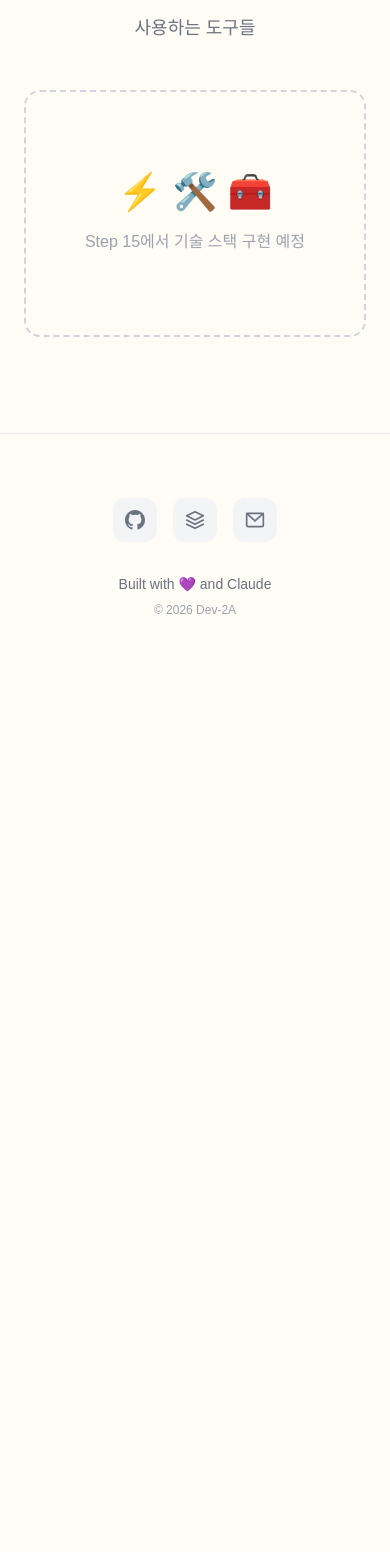
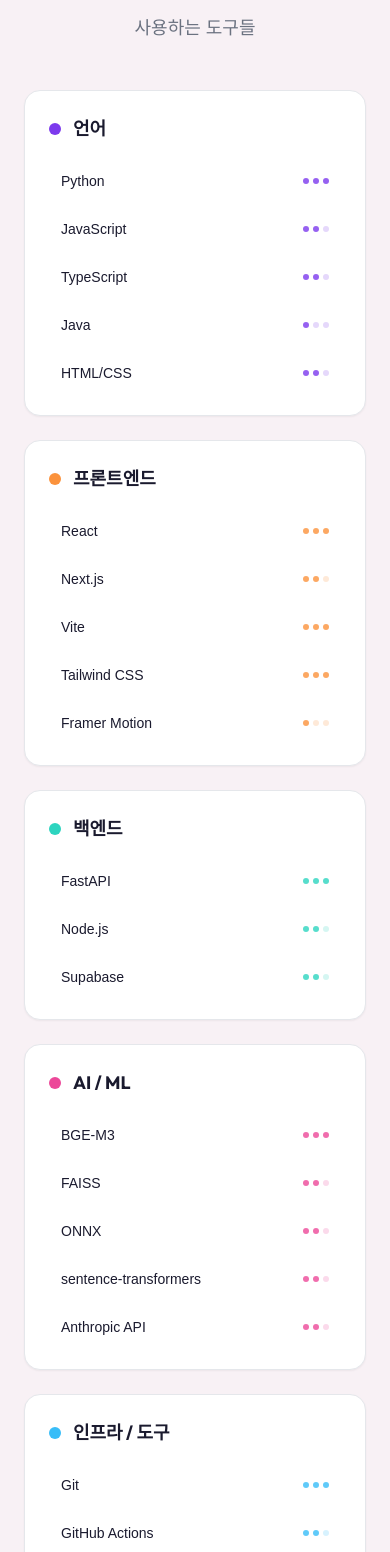
Before and after one commit to Dev-2A/dev-2a-portfolio, a React (Vite) app: page / in a window 390 px wide. Shown: the part 10056-11608 px from the top of the page. Before the commit the page ends 10738 px from the top, so only its background shows below. Built offline with nearby package versions, Linux system fonts and the light colour scheme; a web font is replaced by a local one.

Commit message:
⚡ 기술 스택 섹션 구현 (카테고리별 카드, 숙련도 도트)

```diff
--- a/src/components/sections/TechStack.jsx
+++ b/src/components/sections/TechStack.jsx
@@ -1,31 +1,131 @@
+import { motion } from "framer-motion";
 import { useI18n } from "../../contexts/I18nContext";
 import { useTheme } from "../../contexts/ThemeContext";
 import SectionHeading from "../ui/SectionHeading";
 import ScrollReveal from "../ui/ScrollReveal";
+import techStackData from "../../data/techStack.json";
+
+const categoryColors = [
+  { bg: "#7C3AED", light: "#7C3AED20" },
+  { bg: "#FB923C", light: "#FB923C20" },
+  { bg: "#2DD4BF", light: "#2DD4BF20" },
+  { bg: "#EC4899", light: "#EC489920" },
+  { bg: "#38BDF8", light: "#38BDF820" },
+];
+
+const levelDots = (level) => {
+  return Array.from({ length: 3 }, (_, i) => (
+    <span
+      key={i}
+      className={`inline-block w-1.5 h-1.5 rounded-full ${
+        i < level ? "bg-current opacity-80" : "bg-current opacity-20"
+      }`}
+    />
+  ));
+};
 
 export default function TechStack() {
-  const { t } = useI18n();
+  const { t, locale } = useI18n();
   const { isDark } = useTheme();
+  const categories = techStackData[locale];
 
   return (
-    <section id="tech-stack" className="py-24">
+    <section
+      id="tech-stack"
+      className={`py-24 ${isDark ? "bg-navy-light/50" : "bg-violet/5"}`}
+    >
       <div className="section-container">
         <SectionHeading
           title={t("techStack.sectionTitle")}
           subtitle={t("techStack.sectionSubtitle")}
         />
-        <ScrollReveal>
+
+        <div className="grid grid-cols-1 md:grid-cols-2 lg:grid-cols-3 gap-6">
+          {categories.map((category, catIdx) => (
+            <ScrollReveal key={category.category} delay={catIdx * 0.1}>
               <div
-            className={`text-center py-20 rounded-2xl border-2 border-dashed ${
+                className={`p-6 rounded-2xl border h-full ${
                   isDark
-                ? "border-gray-700 text-gray-500"
-                : "border-gray-300 text-gray-400"
+                    ? "bg-navy border-gray-700"
+                    : "bg-white border-gray-200 shadow-sm"
                 }`}
               >
-            <p className="text-4xl mb-4">⚡ 🛠️ 🧰</p>
-            <p className="font-medium">Step 15에서 기술 스택 구현 예정</p>
+                {/* Category header */}
+                <div className="flex items-center gap-3 mb-5">
+                  <div
+                    className="w-3 h-3 rounded-full"
+                    style={{ backgroundColor: categoryColors[catIdx]?.bg }}
+                  />
+                  <h3 className="font-display font-bold text-lg">
+                    {category.category}
+                  </h3>
+                </div>
+
+                {/* Items */}
+                <div className="space-y-3">
+                  {category.items.map((item, itemIdx) => (
+                    <motion.div
+                      key={item.name}
+                      className={`flex items-center justify-between px-3 py-2 rounded-lg ${
+                        isDark ? "hover:bg-navy-lighter" : "hover:bg-gray-50"
+                      } transition-colors`}
+                      initial={{ opacity: 0, x: -10 }}
+                      whileInView={{ opacity: 1, x: 0 }}
+                      viewport={{ once: true }}
+                      transition={{ delay: catIdx * 0.1 + itemIdx * 0.05 }}
+                    >
+                      <span
+                        className={`font-medium text-sm ${
+                          isDark ? "text-gray-300" : "text-ink"
+                        }`}
+                      >
+                        {item.name}
+                      </span>
+                      <div
+                        className="flex gap-1"
+                        style={{ color: categoryColors[catIdx]?.bg }}
+                      >
+                        {levelDots(item.level)}
+                      </div>
+                    </motion.div>
+                  ))}
+                </div>
               </div>
             </ScrollReveal>
+          ))}
+        </div>
+
+        {/* Legend */}
+        <div
+          className={`flex justify-center gap-6 mt-8 text-xs ${
+            isDark ? "text-gray-500" : "text-gray-400"
+          }`}
+        >
+          <span className="flex items-center gap-1.5">
+            <span className="flex gap-0.5">
+              <span className="w-1.5 h-1.5 rounded-full bg-current opacity-80" />
+              <span className="w-1.5 h-1.5 rounded-full bg-current opacity-20" />
+              <span className="w-1.5 h-1.5 rounded-full bg-current opacity-20" />
+            </span>
+            {locale === "ko" ? "입문" : "Beginner"}
+          </span>
+          <span className="flex items-center gap-1.5">
+            <span className="flex gap-0.5">
+              <span className="w-1.5 h-1.5 rounded-full bg-current opacity-80" />
+              <span className="w-1.5 h-1.5 rounded-full bg-current opacity-80" />
+              <span className="w-1.5 h-1.5 rounded-full bg-current opacity-20" />
+            </span>
+            {locale === "ko" ? "실전 경험" : "Practical"}
+          </span>
+          <span className="flex items-center gap-1.5">
+            <span className="flex gap-0.5">
+              <span className="w-1.5 h-1.5 rounded-full bg-current opacity-80" />
+              <span className="w-1.5 h-1.5 rounded-full bg-current opacity-80" />
+              <span className="w-1.5 h-1.5 rounded-full bg-current opacity-80" />
+            </span>
+            {locale === "ko" ? "자주 사용" : "Frequent"}
+          </span>
+        </div>
       </div>
     </section>
   );
--- /dev/null
+++ b/src/data/techStack.json
@@ -0,0 +1,102 @@
+{
+  "ko": [
+    {
+      "category": "언어",
+      "items": [
+        { "name": "Python", "level": 3 },
+        { "name": "JavaScript", "level": 2 },
+        { "name": "TypeScript", "level": 2 },
+        { "name": "Java", "level": 1 },
+        { "name": "HTML/CSS", "level": 2 }
+      ]
+    },
+    {
+      "category": "프론트엔드",
+      "items": [
+        { "name": "React", "level": 3 },
+        { "name": "Next.js", "level": 2 },
+        { "name": "Vite", "level": 3 },
+        { "name": "Tailwind CSS", "level": 3 },
+        { "name": "Framer Motion", "level": 1 }
+      ]
+    },
+    {
+      "category": "백엔드",
+      "items": [
+        { "name": "FastAPI", "level": 3 },
+        { "name": "Node.js", "level": 2 },
+        { "name": "Supabase", "level": 2 }
+      ]
+    },
+    {
+      "category": "AI / ML",
+      "items": [
+        { "name": "BGE-M3", "level": 3 },
+        { "name": "FAISS", "level": 2 },
+        { "name": "ONNX", "level": 2 },
+        { "name": "sentence-transformers", "level": 2 },
+        { "name": "Anthropic API", "level": 2 }
+      ]
+    },
+    {
+      "category": "인프라 / 도구",
+      "items": [
+        { "name": "Git", "level": 3 },
+        { "name": "GitHub Actions", "level": 2 },
+        { "name": "Docker", "level": 2 },
+        { "name": "Elasticsearch", "level": 2 },
+        { "name": "Linux", "level": 2 }
+      ]
+    }
+  ],
+  "en": [
+    {
+      "category": "Languages",
+      "items": [
+        { "name": "Python", "level": 3 },
+        { "name": "JavaScript", "level": 2 },
+        { "name": "TypeScript", "level": 2 },
+        { "name": "Java", "level": 1 },
+        { "name": "HTML/CSS", "level": 2 }
+      ]
+    },
+    {
+      "category": "Frontend",
+      "items": [
+        { "name": "React", "level": 3 },
+        { "name": "Next.js", "level": 2 },
+        { "name": "Vite", "level": 3 },
+        { "name": "Tailwind CSS", "level": 3 },
+        { "name": "Framer Motion", "level": 1 }
+      ]
+    },
+    {
+      "category": "Backend",
+      "items": [
+        { "name": "FastAPI", "level": 3 },
+        { "name": "Node.js", "level": 2 },
+        { "name": "Supabase", "level": 2 }
+      ]
+    },
+    {
+      "category": "AI / ML",
+      "items": [
+        { "name": "BGE-M3", "level": 3 },
+        { "name": "FAISS", "level": 2 },
+        { "name": "ONNX", "level": 2 },
+        { "name": "sentence-transformers", "level": 2 },
+        { "name": "Anthropic API", "level": 2 }
+      ]
+    },
+    {
+      "category": "Infra / Tools",
+      "items": [
+        { "name": "Git", "level": 3 },
+        { "name": "GitHub Actions", "level": 2 },
+        { "name": "Docker", "level": 2 },
+        { "name": "Elasticsearch", "level": 2 },
+        { "name": "Linux", "level": 2 }
+      ]
+    }
+  ]
+}
```
Lines whose indentation alone changed are shown as unchanged.
